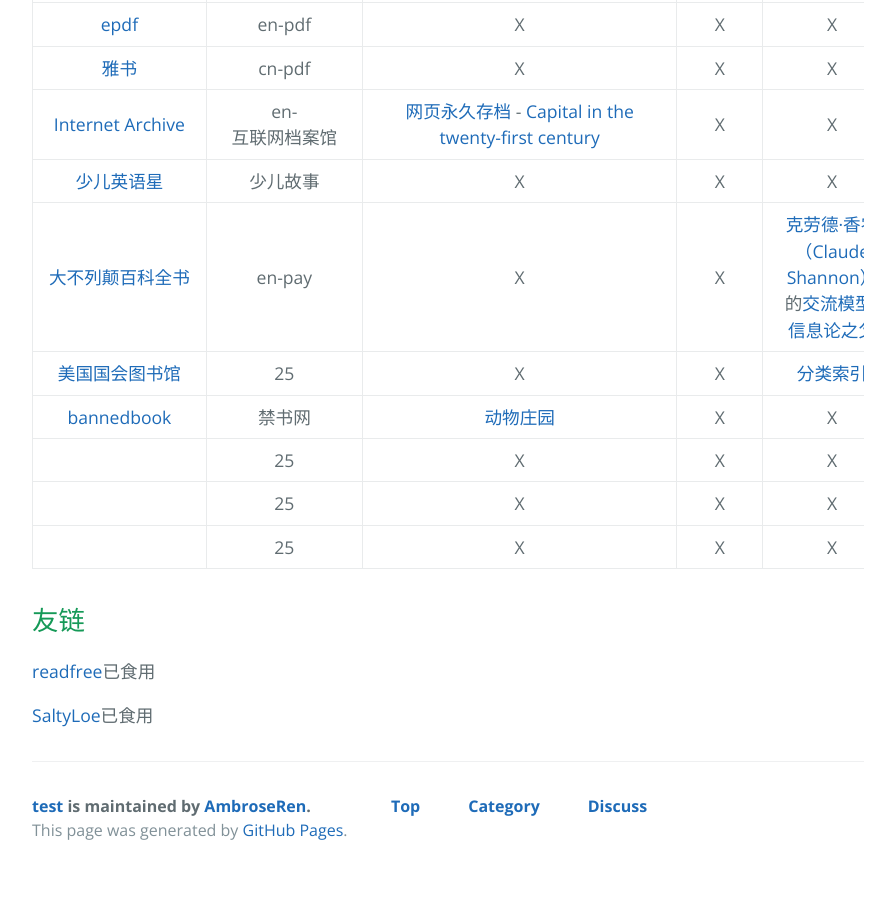
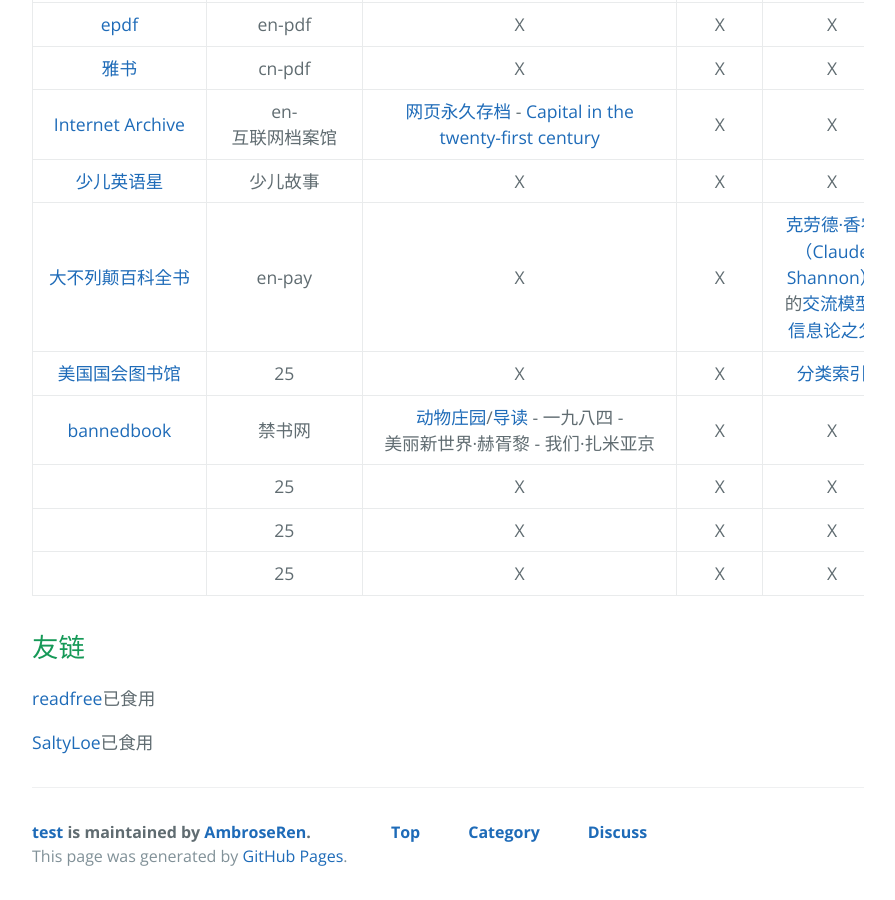
Before and after one commit to AmbroseRen/test, a Jekyll site: the page built from Library/BookSearch.md, in a window 1280 px wide and 900 px high, scrolled down 2388 px. Shown: the whole window, without its empty margins (192-1087 px from the left). Built offline with Jekyll 4.4.1, drawn with Linux system fonts in a browser that asks for light colours; our own code applies the rules of GitHub Pages for plain Markdown files; the repository's description, which GitHub fills in, is left out; before the commit the page ends 3262 px from its top, so only the background shows below that.

Commit message:
Update BookSearch.md

```diff
--- a/Library/BookSearch.md
+++ b/Library/BookSearch.md
@@ -54,7 +54,7 @@
 | [少儿英语星](http://www.kindle178.com/) | 少儿故事 | X | X | X |
 | [大不列颠百科全书](https://www.britannica.com/) | en-pay | X | X | [克劳德·香农（Claude Shannon）](https://www.britannica.com/biography/Claude-Shannon)的[交流模型•信息论之父](https://www.britannica.com/science/information-theory/Classical-information-theory#ref1140401) |
 | [美国国会图书馆](https://www.loc.gov/) | 25 | X | X | [分类索引](https://www.loc.gov/aba/publications/FreeLCC/freelcc.html) |
-| [bannedbook](https://www.bannedbook.org/bbook.php) | 禁书网 | [动物庄园](https://www.bannedbook.org/resources/file/4502) | X | X |
+| [bannedbook](https://www.bannedbook.org/bbook.php) | 禁书网 | [动物庄园](https://www.bannedbook.org/resources/file/4502)/[导读](https://zhuanlan.zhihu.com/p/134483734) - 一九八四 - 美丽新世界·赫胥黎 - 我们·扎米亚京 | X | X |
 | []() | 25 | X | X | X |
 | []() | 25 | X | X | X |
 | []() | 25 | X | X | X |
```
